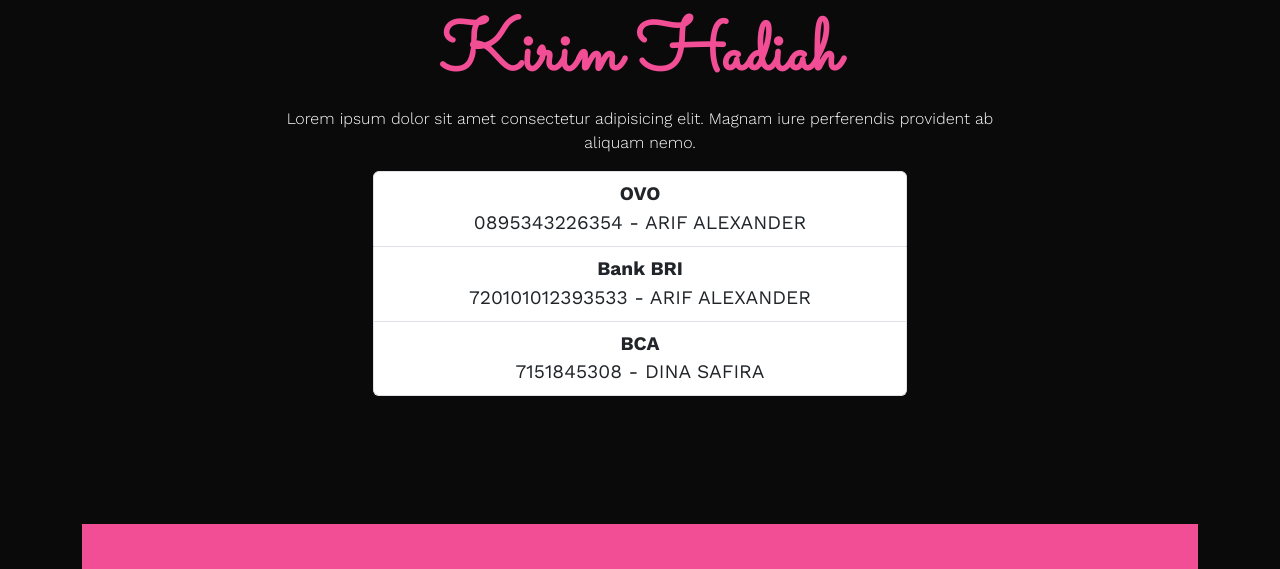
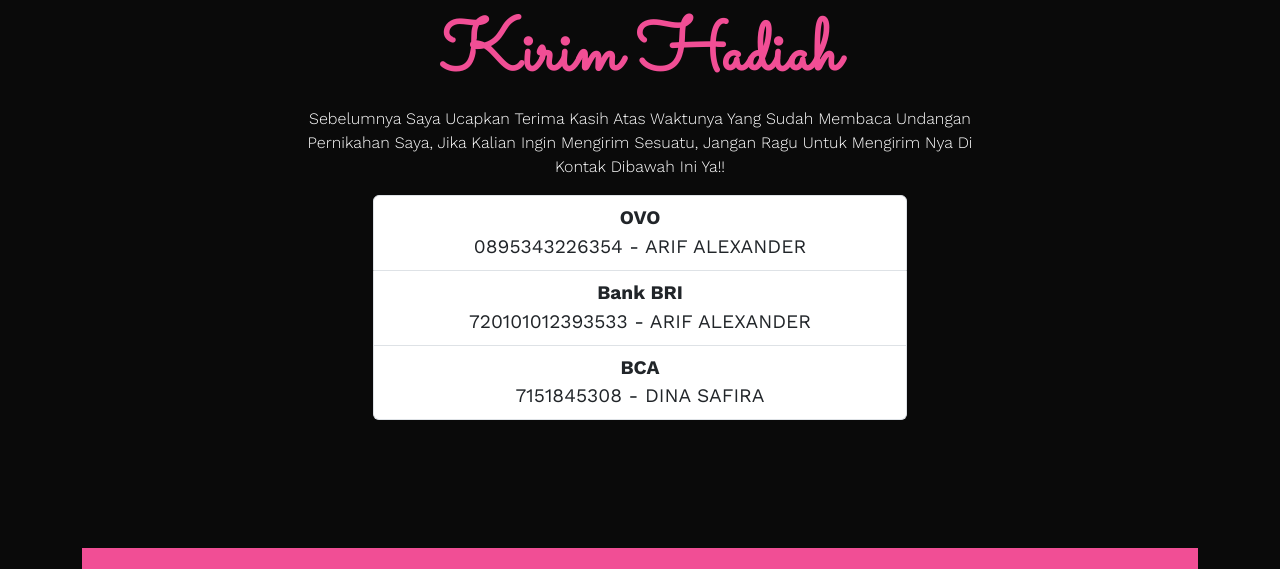
Before and after one commit to itsmebroarif/anf-Wedding, a plain HTML site: page index.html in a window 1280 px wide. Shown: the part 5816-6385 px from the top of the page. Drawn offline with nearby package versions, Linux system fonts and the light colour scheme; some packages are replaced by stand-ins of ours; a script that the page names is missing.

Commit message:
Ganti Kalimat Random

```diff
--- a/index.html
+++ b/index.html
@@ -319,7 +319,8 @@
         <div class="col-md-8 col-10 text-center">
           <span>ungkapan tanda kasih</span>
           <h2>Kirim Hadiah</h2>
-          <p>Lorem ipsum dolor sit amet consectetur adipisicing elit. Magnam iure perferendis provident ab aliquam nemo.
+          <p>
+            Sebelumnya Saya Ucapkan Terima Kasih Atas Waktunya Yang Sudah Membaca Undangan Pernikahan Saya, Jika Kalian Ingin Mengirim Sesuatu, Jangan Ragu Untuk Mengirim Nya Di Kontak Dibawah Ini Ya!!
           </p>
         </div>
       </div>
```
